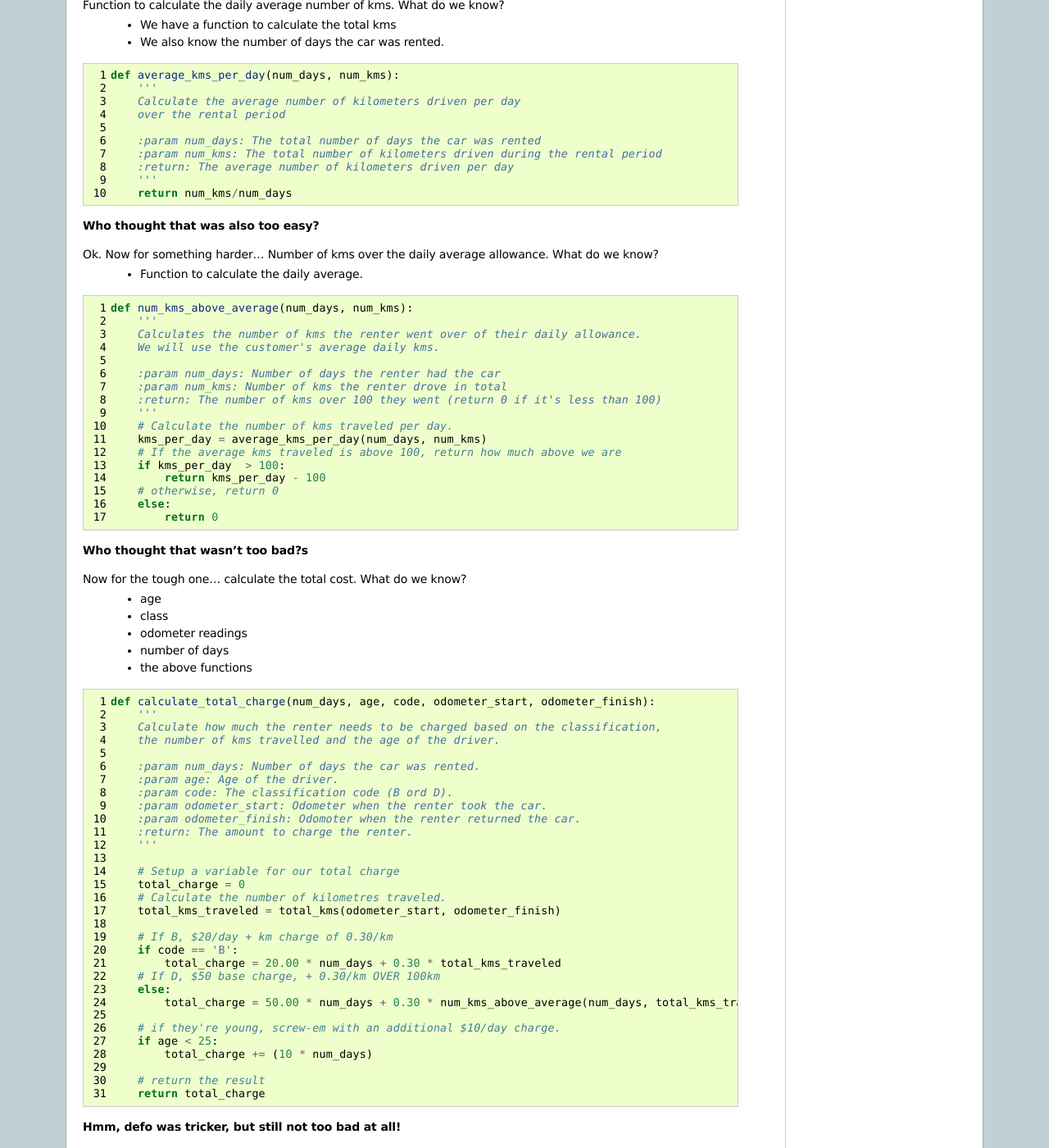
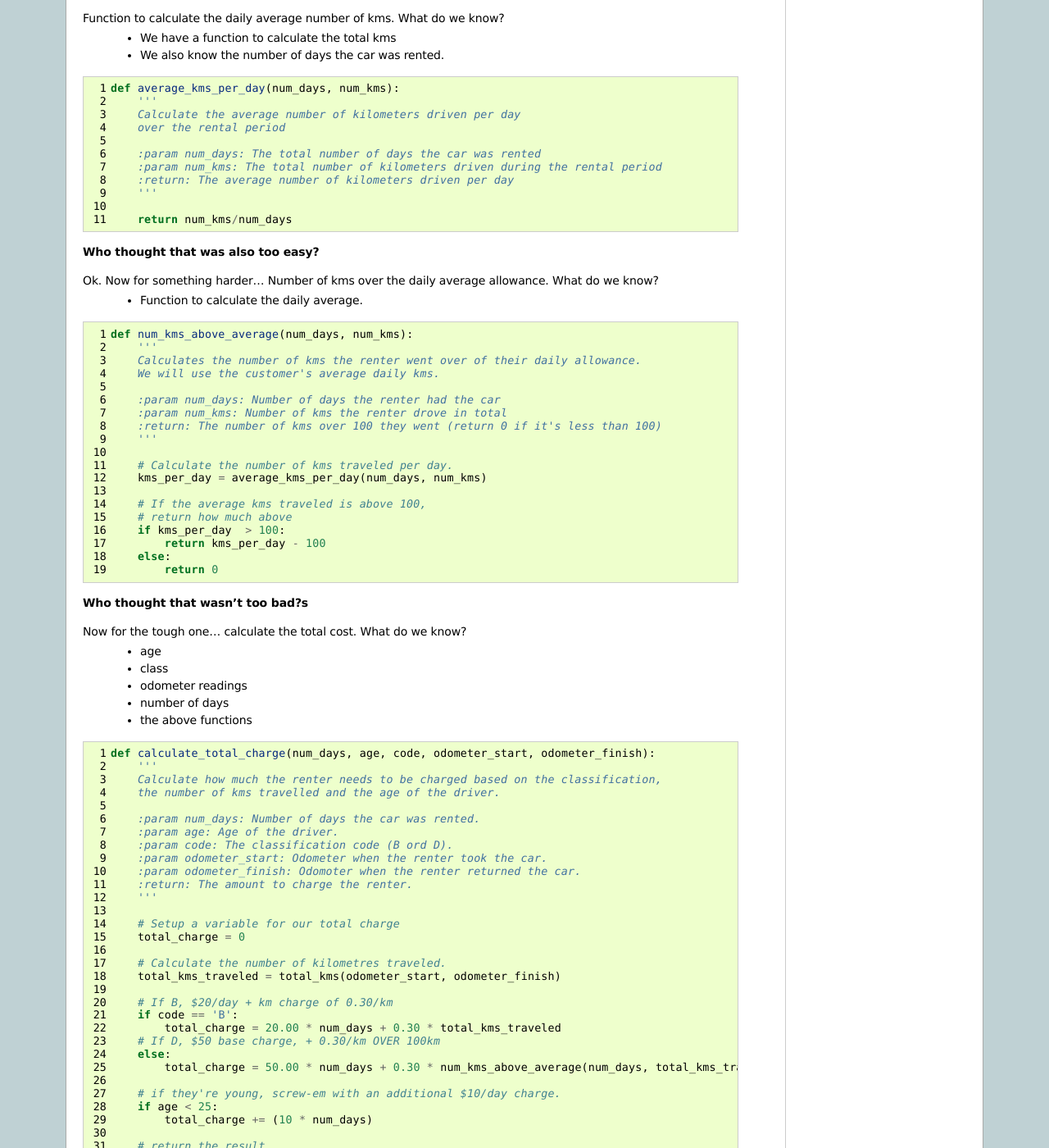
Before and after one commit to jameshughes89/cs101, a Sphinx documentation site: the page built from source/topic5b.rst, in a window 1280 px wide and 1400 px high, scrolled down 2578 px. Shown: the whole window at 82% size. Built offline with Sphinx 7.4.7, drawn with Linux system fonts in a browser that asks for light colours.

Commit message:
Add whitespace

```diff
--- a/source/topic5b.rst
+++ b/source/topic5b.rst
@@ -27,12 +27,15 @@ A car rental place needs our help. They want a simple program to calculate how m
     * Number of days rented
     * Starting odometer reading
     * Ending odometer reading
+
 * If the classification code is **B**
     * Base charge of $20.00/day
     * Plus $0.30 for every km driven
+
 * If the classification is **D**
     * Base charge of $50.00/day
     * Plus $0.30 for every km driven above the 100km/day average allowance.
+
 * All renters under the age of 25 are charged an additional $10.00/day because they hate young people
 * Print out the final total cost
 
@@ -40,6 +43,7 @@ A car rental place needs our help. They want a simple program to calculate how m
 **Step 1**
 
 * Freak out
+
 
 **Step 2**
 
@@ -52,6 +56,7 @@ A car rental place needs our help. They want a simple program to calculate how m
     * Freak out again
     * Then realize we can break it down into bits and pieces that we can solve
 
+
 **Let's look at the requirements:**
 
 * *If* the classification code is B
@@ -60,6 +65,7 @@ A car rental place needs our help. They want a simple program to calculate how m
 * *If* the classification is D
     * Base charge of $50.00/days
     * Plus $0.30 *for every km* driven *above* the 100km/day *average* allowance.
+
 
 **What do I see?**
 
@@ -74,6 +80,7 @@ A car rental place needs our help. They want a simple program to calculate how m
 * Need to know how many kms above 100 we are
     * So just figure out if a number is greater than 100?
 
+
 **Step 3:**
 
 Based on this, I will write:
@@ -86,6 +93,7 @@ Based on this, I will write:
 .. warning::
 
     THERE ARE LITERALLY INFINITE WAYS YOU COULD DO THIS. THIS IS JUST ONE!
+
 
 Function to calculate the total number of kms. What do we know?
     * Odometer readings!
@@ -102,6 +110,7 @@ Function to calculate the total number of kms. What do we know?
         :param odometer_finish: The number of kms the car had after rending
         :return: The total kms driven during the rental period
         '''
+
         return odometer_finish - odometer_start
 
 **Who thought that was too easy?**
@@ -123,6 +132,7 @@ Function to calculate the daily average number of kms. What do we know?
         :param num_kms: The total number of kilometers driven during the rental period
         :return: The average number of kilometers driven per day
         '''
+
         return num_kms/num_days
 
 **Who thought that was also too easy?**
@@ -142,12 +152,14 @@ Ok. Now for something harder... Number of kms over the daily average allowance.
         :param num_kms: Number of kms the renter drove in total
         :return: The number of kms over 100 they went (return 0 if it's less than 100)
         '''
+
         # Calculate the number of kms traveled per day.
         kms_per_day = average_kms_per_day(num_days, num_kms)
-        # If the average kms traveled is above 100, return how much above we are
+
+        # If the average kms traveled is above 100,
+        # return how much above
         if kms_per_day  > 100:
             return kms_per_day - 100
-        # otherwise, return 0
         else:
             return 0
 
@@ -178,6 +190,7 @@ Now for the tough one... calculate the total cost. What do we know?
 
         # Setup a variable for our total charge
         total_charge = 0
+
         # Calculate the number of kilometres traveled.
         total_kms_traveled = total_kms(odometer_start, odometer_finish)
 
```
